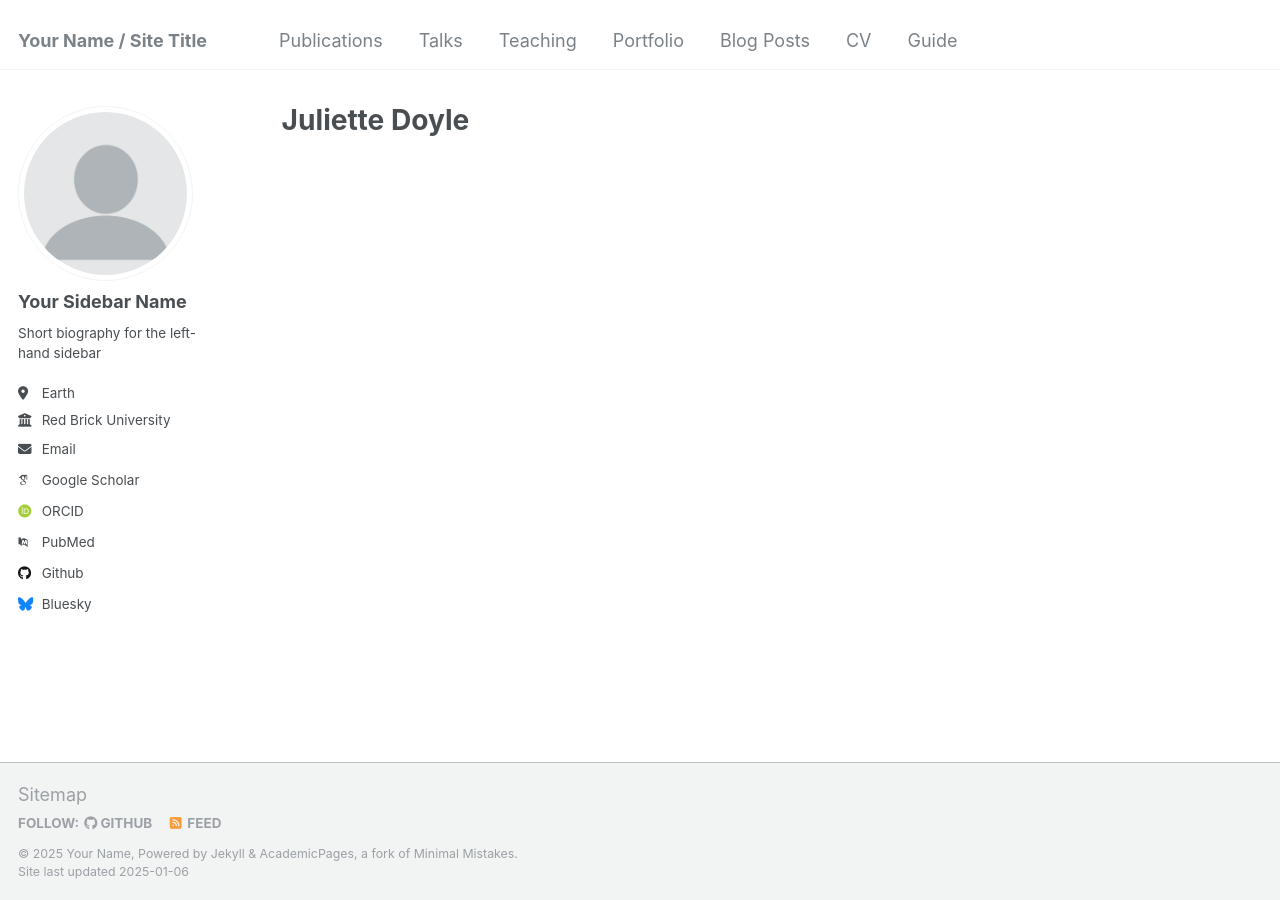
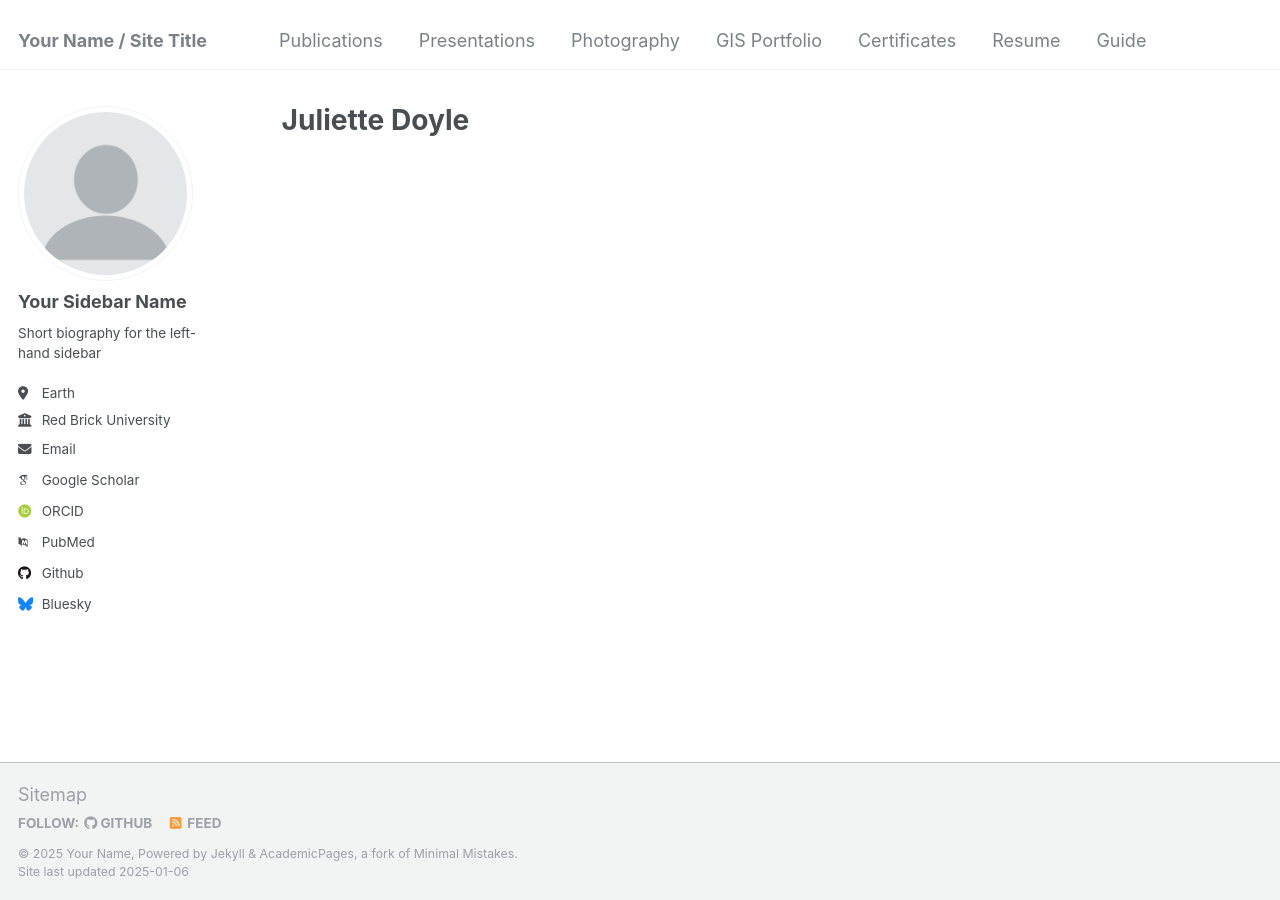
Before and after one commit to juliettedoyle/juliettedoyle.github.io, a Jekyll site: the page built from _pages/about.md, in a window 1280 px wide. Built offline with Jekyll 4.4.1, drawn with Linux system fonts in a browser that asks for light colours; some web fonts are replaced.

Commit message:
Update navigation.yml

```diff
--- a/_data/navigation.yml
+++ b/_data/navigation.yml
@@ -6,22 +6,22 @@
 
 main:
   - title: "Publications"
-    url: /publications/
+    url: /juliettedoyle.github.io/_pages/publications/
 
-  - title: "Talks"
-    url: /talks/
+  - title: "Presentations"
+    url: /juliettedoyle.github.io/_pages/presentations/
 
-  - title: "Teaching"
-    url: /teaching/
+  - title: "Photography"
+    url: /juliettedoyle.github.io/_pages/photography/
 
-  - title: "Portfolio"
-    url: /portfolio/
+  - title: "GIS Portfolio"
+    url: /juliettedoyle.github.io/_pages/portfolio/
 
-  - title: "Blog Posts"
-    url: /year-archive/
+  - title: "Certificates"
+    url: /juliettedoyle.github.io/_pages/certificates/
 
-  - title: "CV"
-    url: /cv/
+  - title: "Resume"
+    url: /juliettedoyle.github.io/_pages/resume/
 
   - title: "Guide"
     url: /markdown/
```
